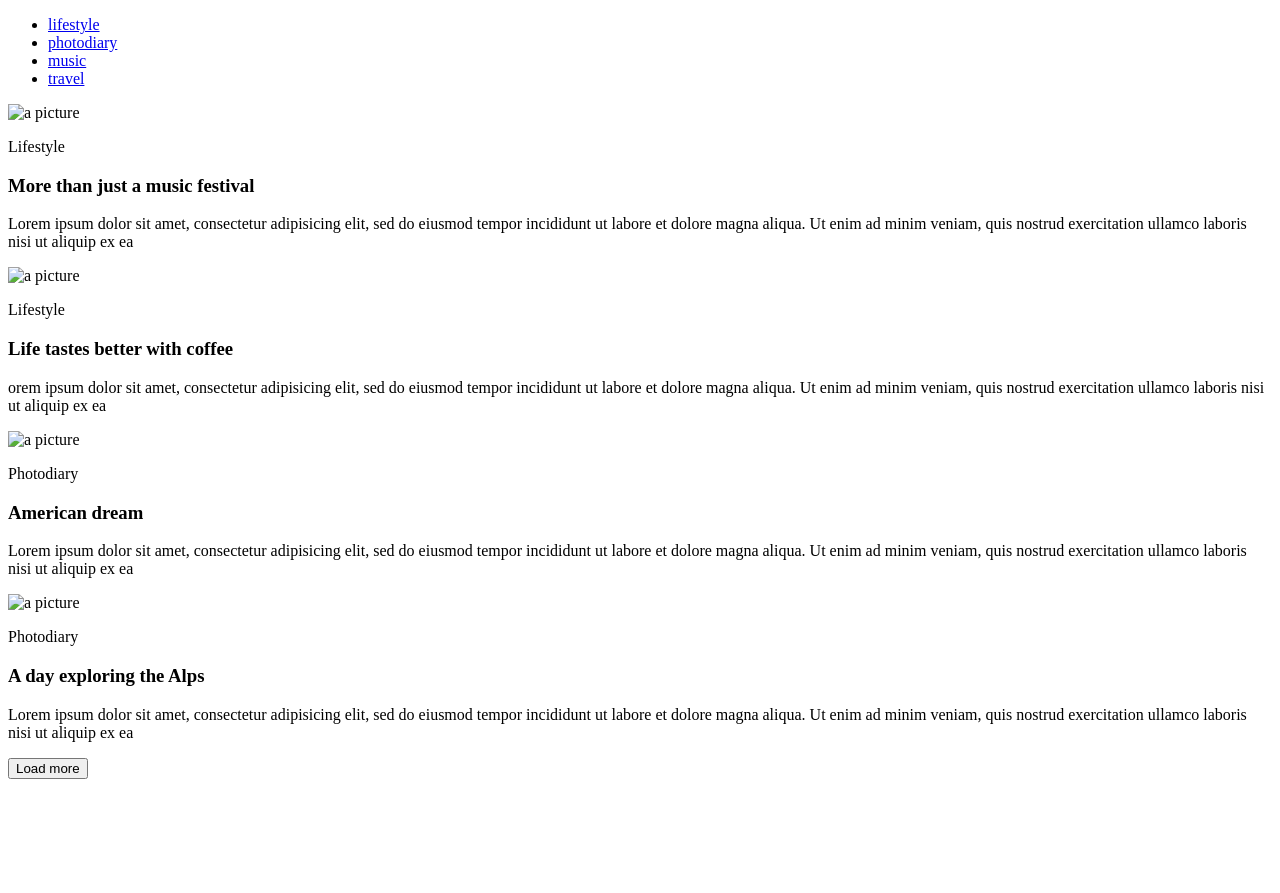
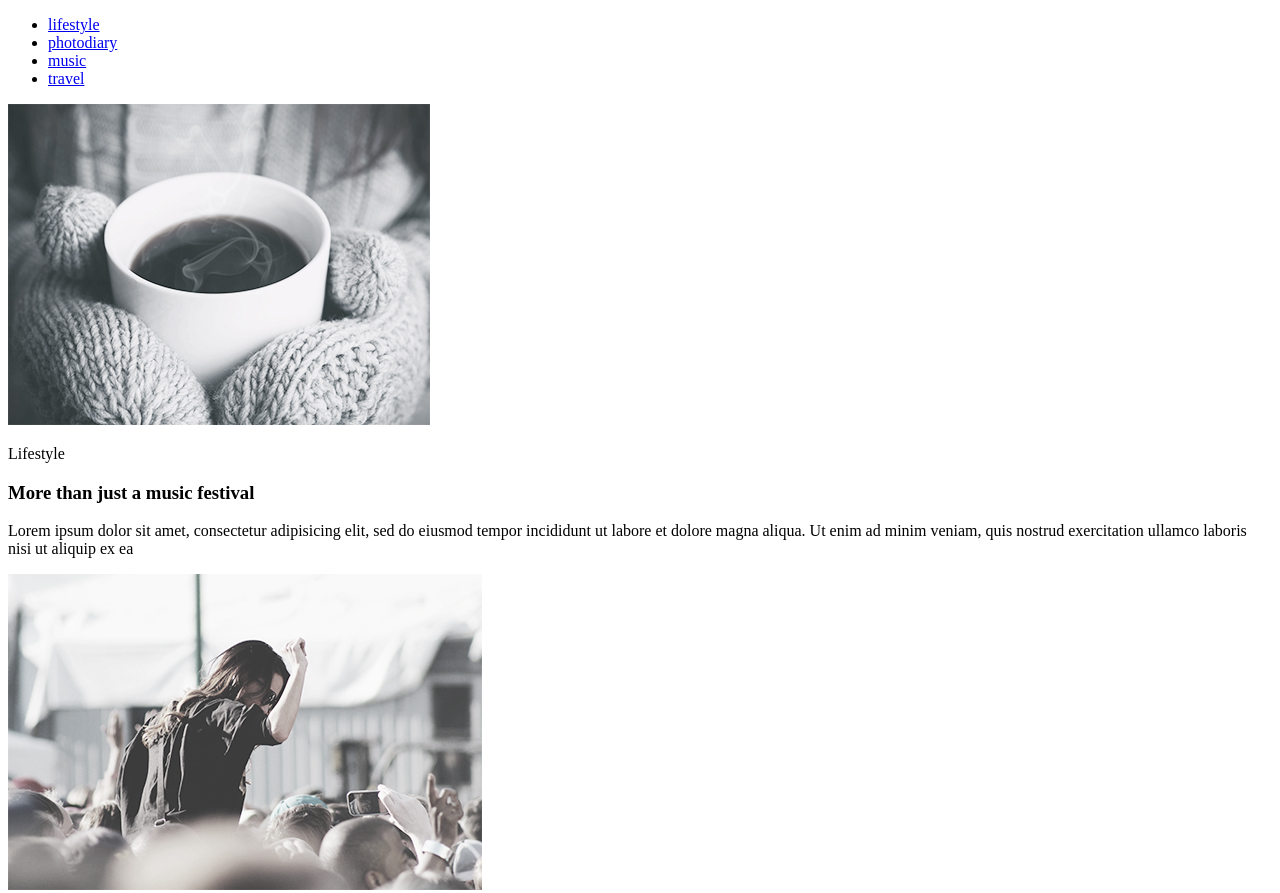
Before and after one commit to nina-mandarin/goit-fe-course, a plain HTML site: page html-css/module-01/index.html in a window 1280 px wide. Shown: the top 893 px of the page. Before the commit the page ends 800 px from the top, so only its background shows below. Drawn offline with Linux system fonts and the light colour scheme; the site is published under a folder, as on GitHub Pages, so addresses that start at the root find nothing.

Commit message:
corrected image path

```diff
--- a/html-css/module-01/index.html
+++ b/html-css/module-01/index.html
@@ -23,7 +23,7 @@
     <main>
         <div>
             <article>
-                <img src="/img/1.jpg" alt="a picture">
+                <img src="img/1.jpg" alt="a picture">
                 <p>Lifestyle</p>
                 <h3>More than just a music festival</h3>
                 <p>Lorem ipsum dolor sit amet, consectetur adipisicing elit, sed do eiusmod tempor incididunt ut labore
@@ -31,7 +31,7 @@
                     aliquip ex ea </p>
             </article>
             <article>
-                <img src="/img/2.jpg" alt="a picture">
+                <img src="img/2.jpg" alt="a picture">
                 <p>Lifestyle</p>
                 <h3>Life tastes better with coffee</h3>
                 <p>orem ipsum dolor sit amet, consectetur adipisicing elit, sed do eiusmod tempor incididunt ut labore
@@ -39,7 +39,7 @@
                     aliquip ex ea </p>
             </article>
             <article>
-                <img src="/img/3.jpg" alt="a picture">
+                <img src="img/3.jpg" alt="a picture">
                 <p>Photodiary</p>
                 <h3>American dream</h3>
                 <p>Lorem ipsum dolor sit amet, consectetur adipisicing elit, sed do eiusmod tempor incididunt ut labore
@@ -47,7 +47,7 @@
                     aliquip ex ea </p>
             </article>
             <article>
-                <img src="/img/4.jpg" alt="a picture">
+                <img src="img/4.jpg" alt="a picture">
                 <p>Photodiary</p>
                 <h3>A day exploring the Alps</h3>
                 <p>Lorem ipsum dolor sit amet, consectetur adipisicing elit, sed do eiusmod tempor incididunt ut labore
```
